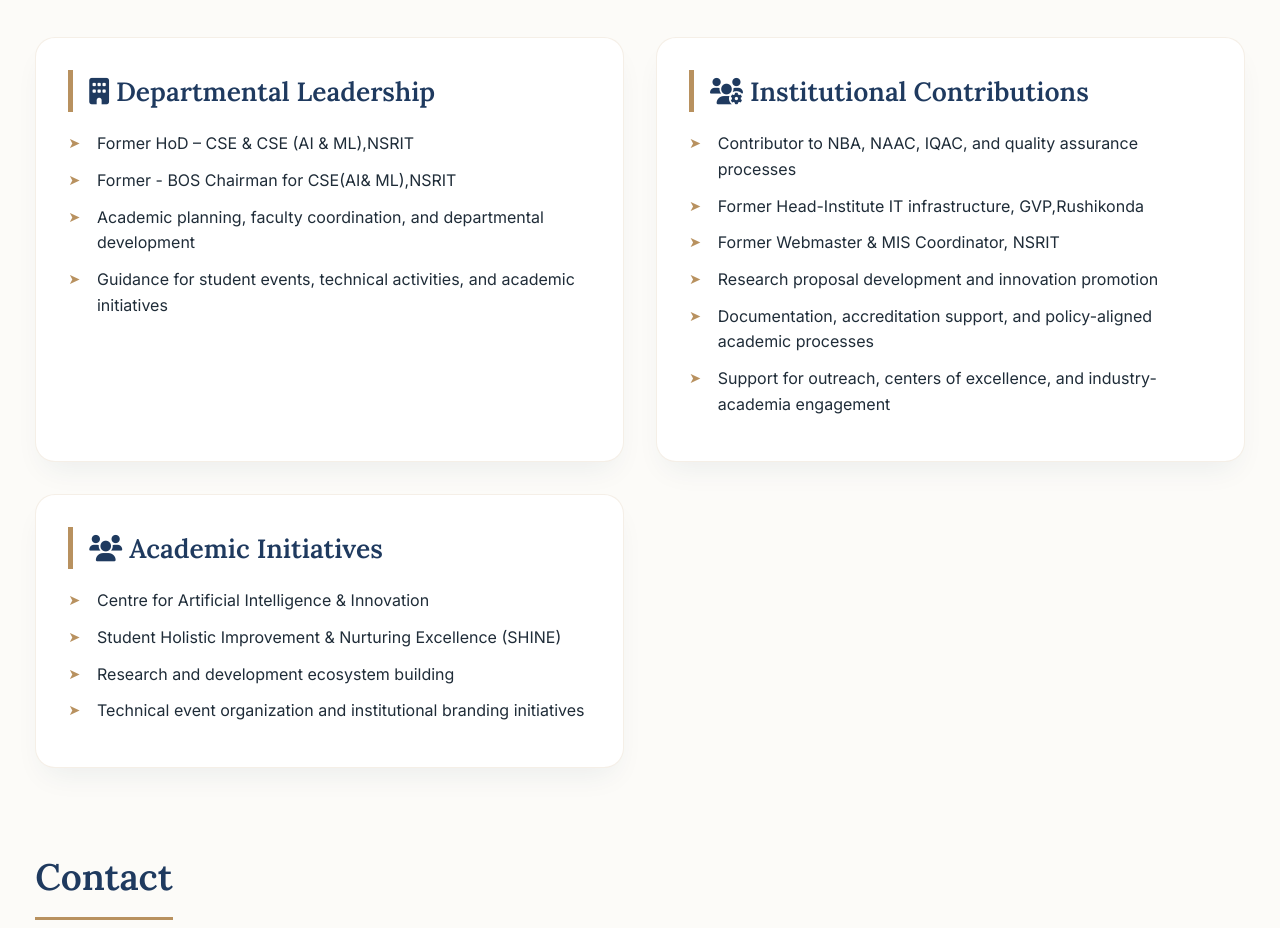
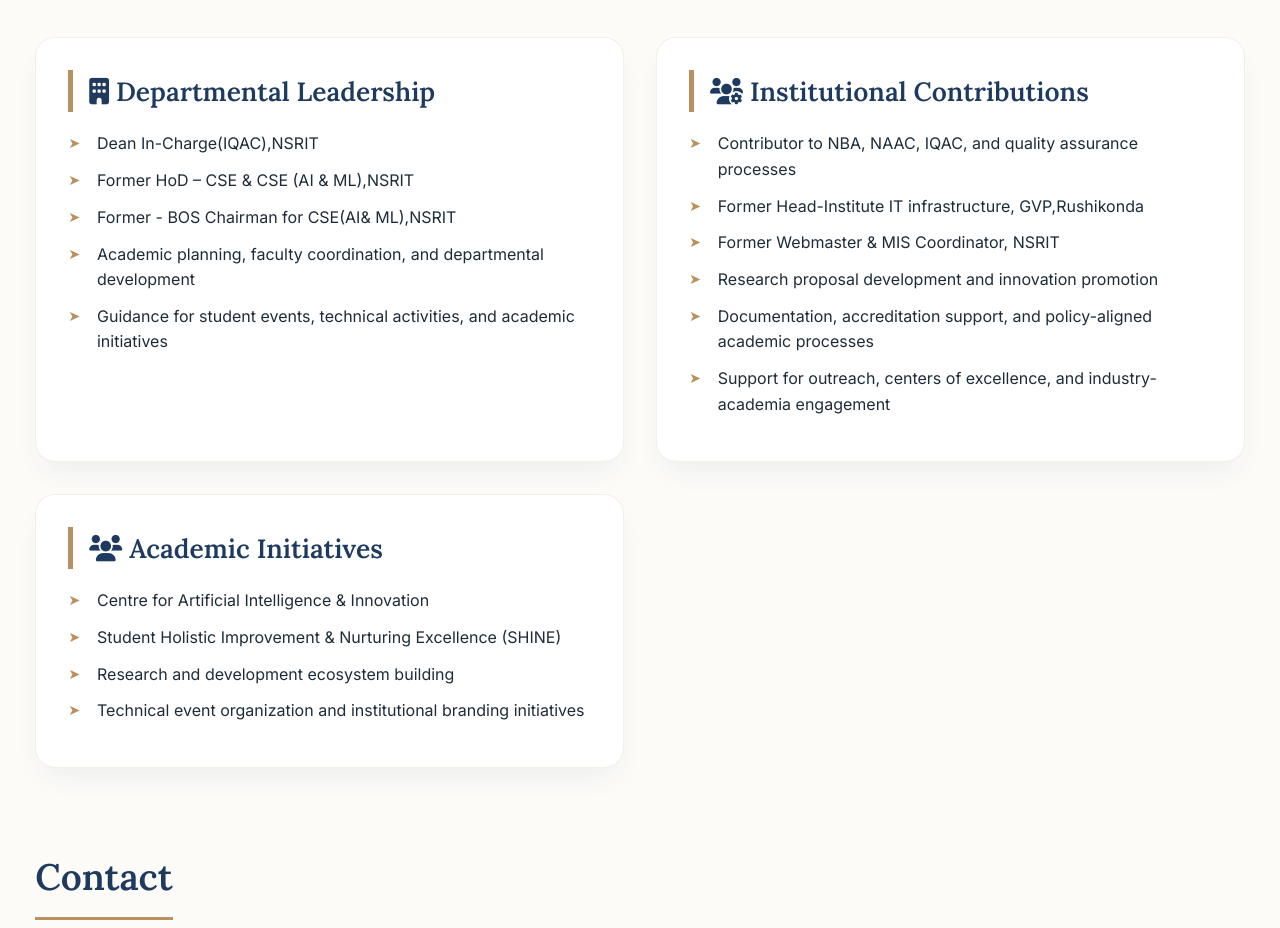
Before and after one commit to ssvrkumar/ssvrkumar.github.io, a plain HTML site: page index.html in a window 1280 px wide. Shown: the part 2927-3855 px from the top of the page. Drawn offline with Linux system fonts and the light colour scheme.

Commit message:
Update index.html

```diff
--- a/index.html
+++ b/index.html
@@ -866,7 +866,8 @@
         <div class="card">
           <h3><i class="fas fa-building"></i> Departmental Leadership</h3>
           <ul class="list-academic">
-            <li>Former HoD – CSE & CSE (AI & ML),NSRIT</li>
+              <li>Dean In-Charge(IQAC),NSRIT</li>
+			  <li>Former HoD – CSE & CSE (AI & ML),NSRIT</li>
             <li>Former - BOS Chairman for CSE(AI& ML),NSRIT</li>
             <li>Academic planning, faculty coordination, and departmental development</li>
             <li>Guidance for student events, technical activities, and academic initiatives</li>
```
